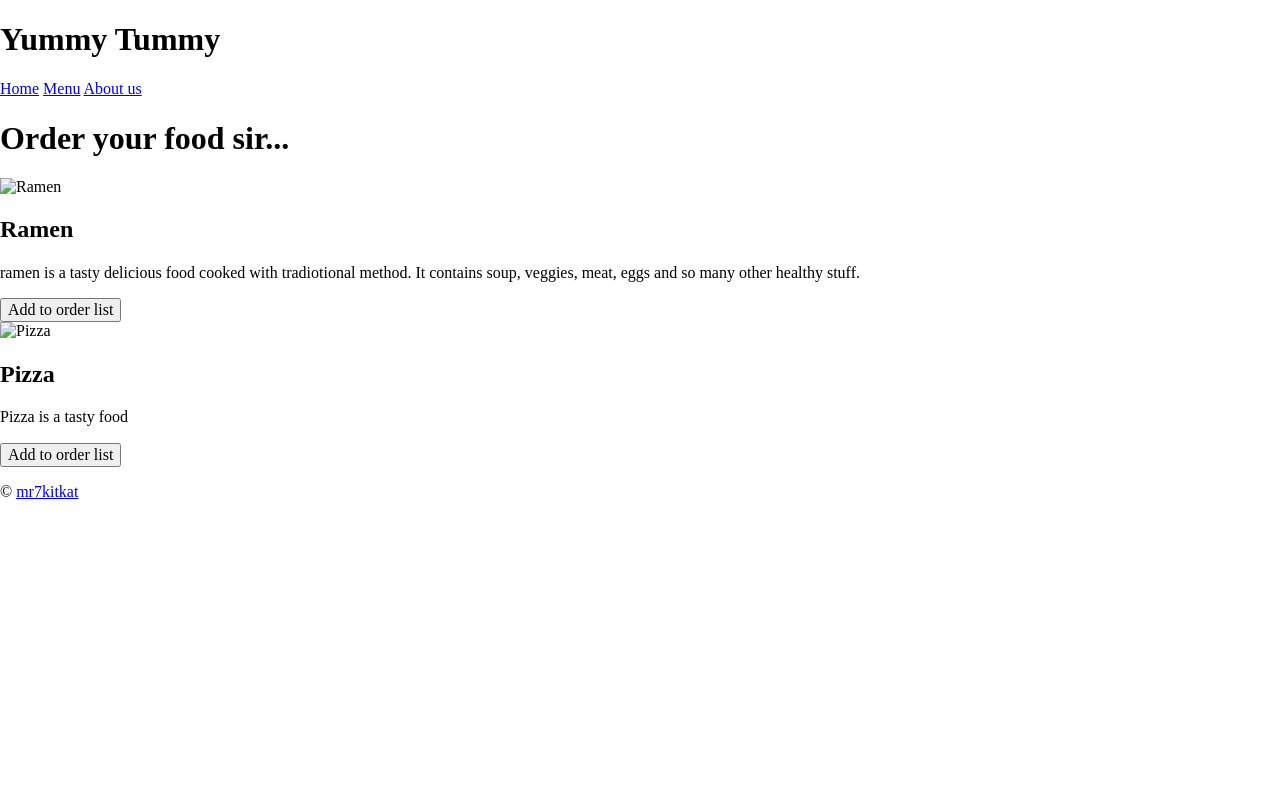
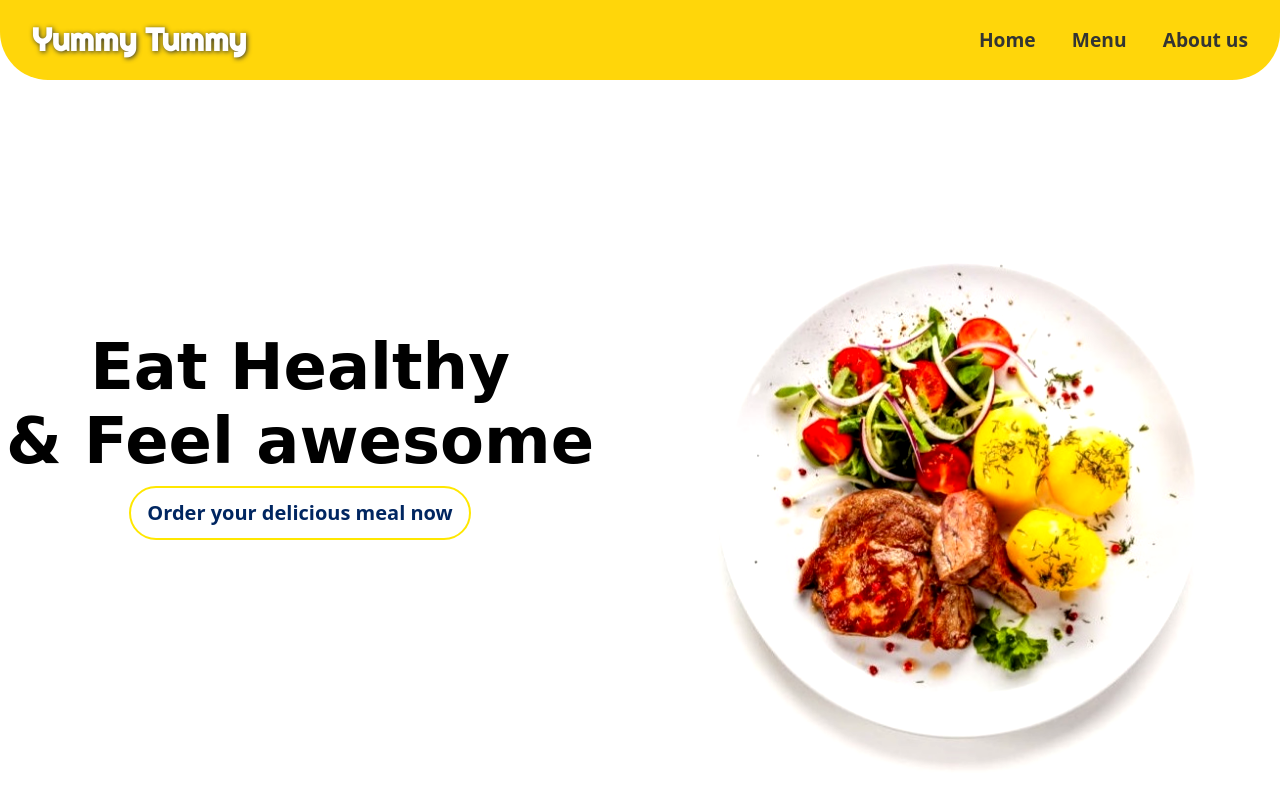
Before and after one commit to mr7kitkat/resturant-webpage, a website built with webpack: page dist/index.html in a window 1280 px wide. Built offline with nearby package versions, Linux system fonts and the light colour scheme; files whose address does not match are found by name; a web font is replaced by a local one.

Commit message:
Hero section is ready

```diff
--- a/src/content.js
+++ b/src/content.js
@@ -1,8 +1,8 @@
 const heroPageContent = `
-<section>
-    <p>Eat Healthy</p>
-    <p>& Feel awesome</p>
-    <button>Order your delicious meal now</button>
+<section class="heroContent flex flex-column">
+    <p class="herotag uppertext">Eat Healthy</p>
+    <p class="herotag uppertext">& Feel awesome</p>
+    <button class="btn">Order your delicious meal now</button>
 </section>
 `;
 
--- a/src/index.js
+++ b/src/index.js
@@ -4,5 +4,5 @@ import { foodList } from "./product";
 
 
 const main = document.querySelector('main');
-const content = makeItemCard(foodList);
+const content = heroPageContent;
 setContent(main, content)
```
Also changed, not shown: dist/images/heroBg.jpg (added), dist/index.html, dist/scripts/main.js, dist/styles/styles.css (added).
